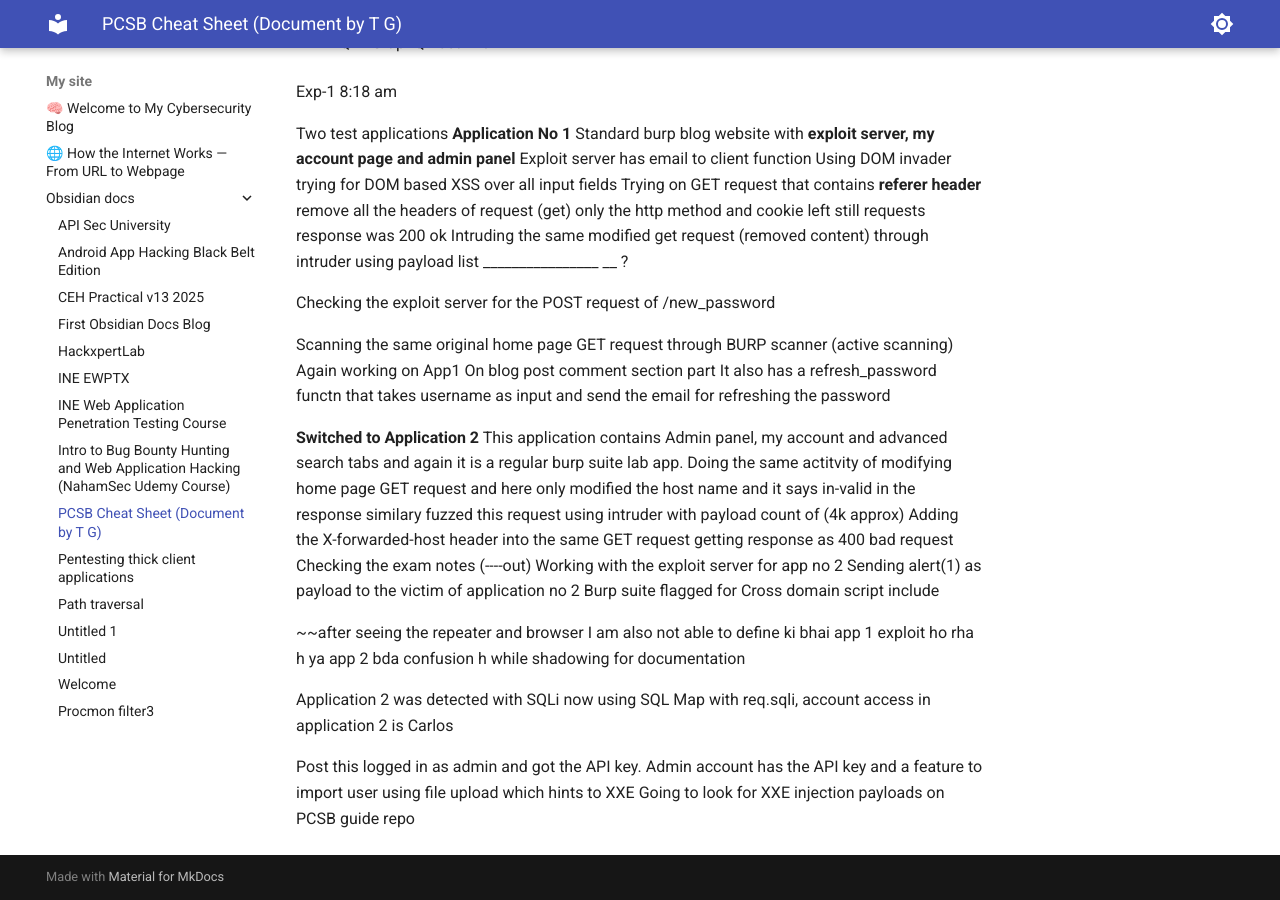
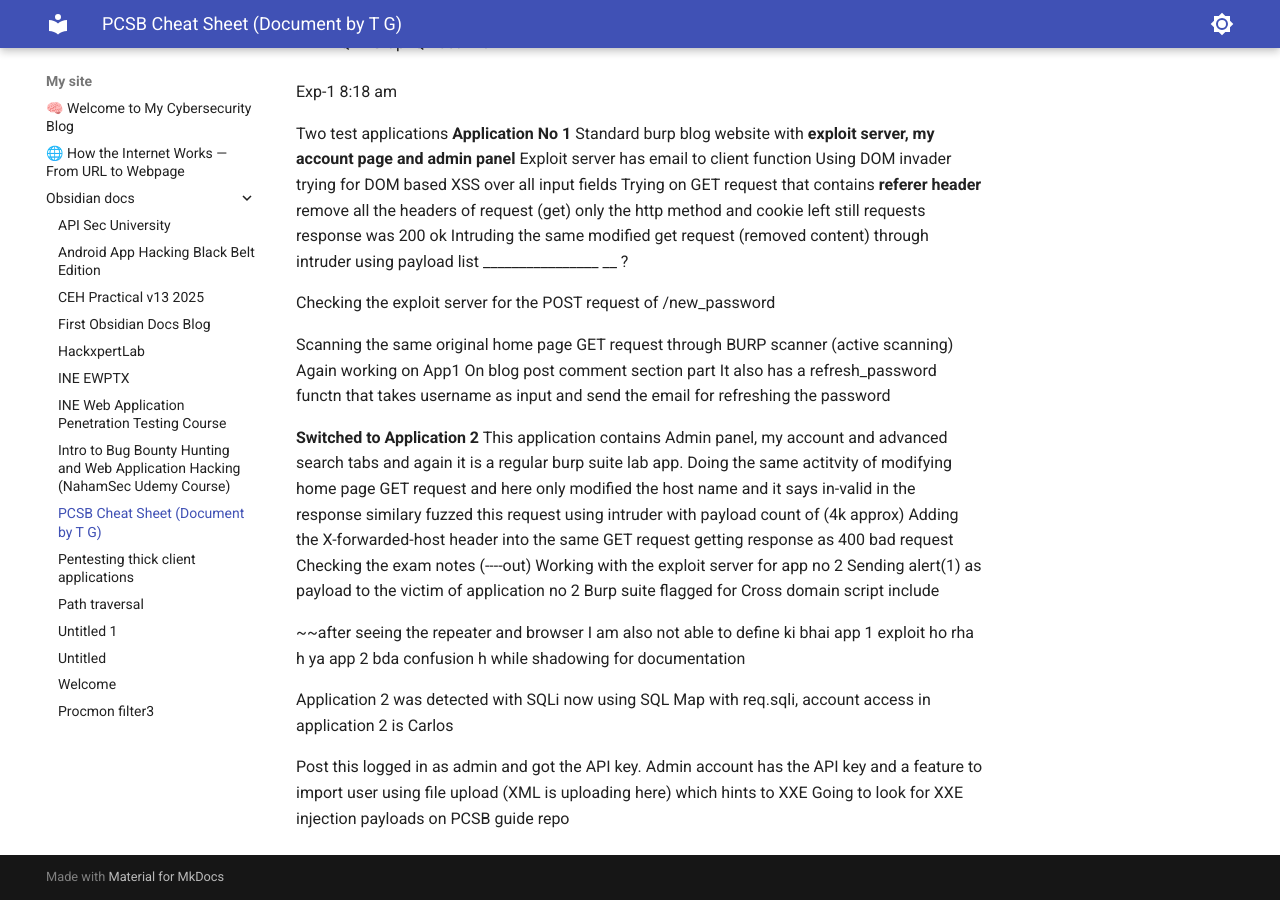
Before and after one commit to mravtechinfo/one-for-all, an MkDocs documentation site: the page built from docs/obsidian_docs/PCSB Cheat Sheet (Document by T_G).md, in a window 1280 px wide and 900 px high, scrolled down 881 px. Built offline with MkDocs 1.6.1 and Material for MkDocs 9.7.7, drawn with Linux system fonts in a browser that asks for light colours.

Commit message:
Fix typo in PCSB cheat sheet

```diff
--- a/docs/obsidian_docs/PCSB Cheat Sheet (Document by T_G).md
+++ b/docs/obsidian_docs/PCSB Cheat Sheet (Document by T_G).md
@@ -75,5 +75,5 @@
  Application 2 was detected with SQLi now using SQL Map with req.sqli, account access in application 2 is Carlos
 
 Post this logged in as admin and got the API key.
-Admin  account has the API key and a feature to import user using file upload which hints to XXE
+Admin  account has the API key and a feature to import user using file upload (XML is uploading here) which hints to XXE
 Going to look for XXE injection payloads on PCSB guide repo
```
